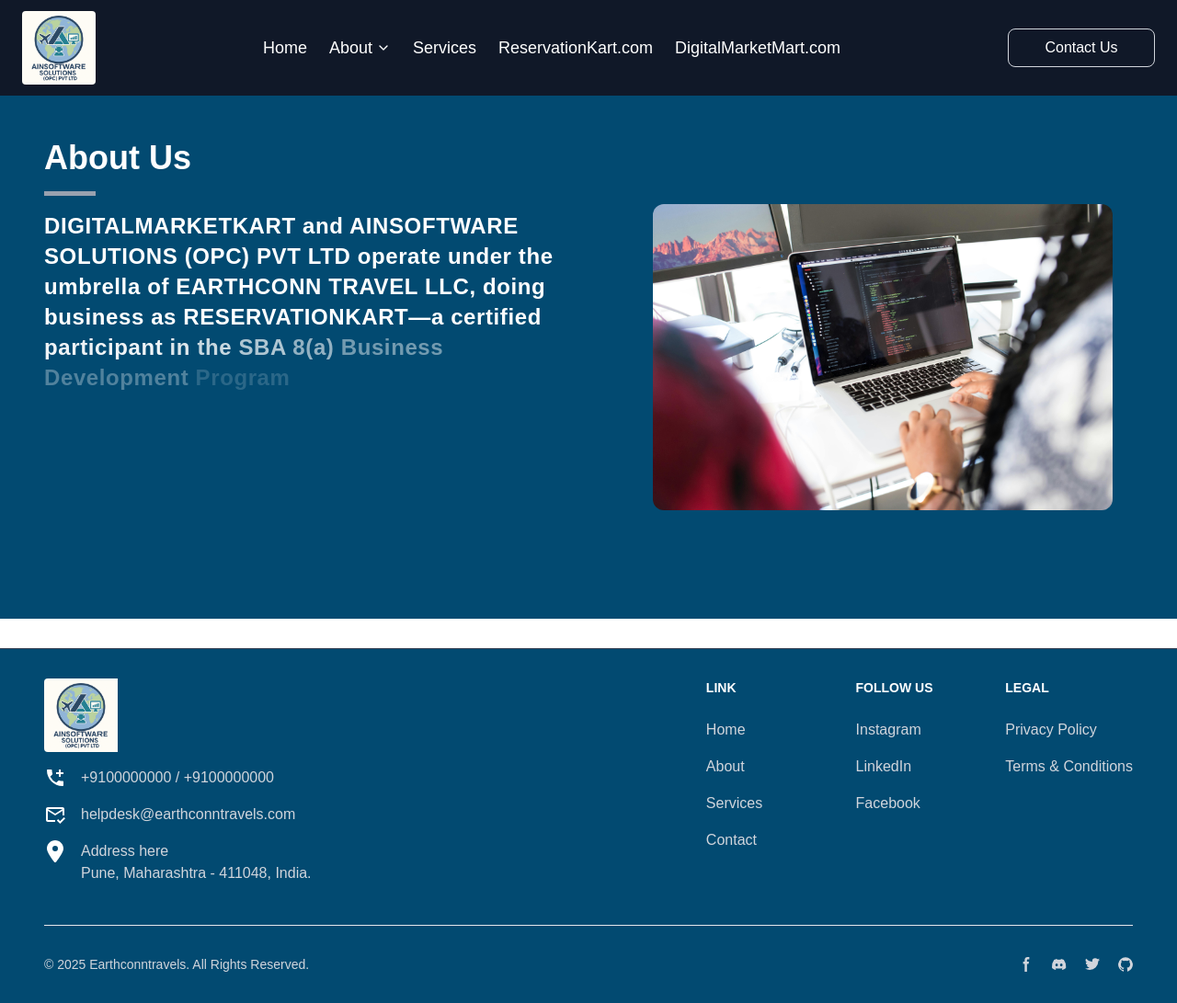
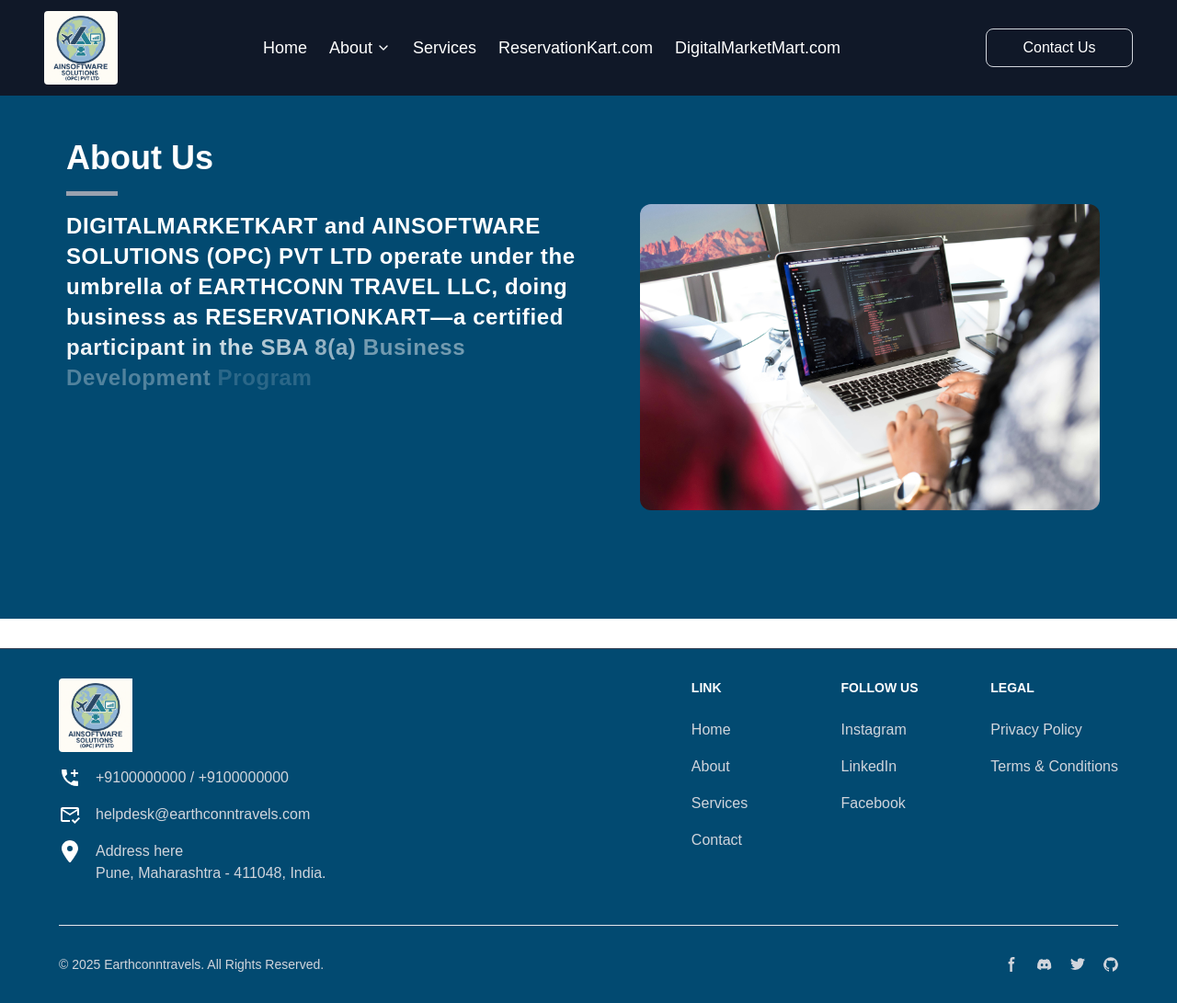
Before and after one commit to ainsoftware690/ain_software, a Next.js app: page /about in a window 1280 px wide. Shown: the whole page at 92% size. Built offline with nearby package versions, Linux system fonts and the light colour scheme.

Commit message:
responsive

```diff
--- a/src/app/about/page.tsx
+++ b/src/app/about/page.tsx
@@ -9,7 +9,7 @@ const words = `DIGITALMARKETKART and AINSOFTWARE SOLUTIONS (OPC) PVT LTD operate
 export default function About() {
   return (
 
-    <div className=" w-screen bg-sky-900 px-4 sm:px-6 lg:px-8 flex flex-col md:flex-row items-center justify-between gap-8 p-8 py-12  overflow-hidden">
+    <div className=" w-screen bg-sky-900 px-7 md:px-14 flex flex-col md:flex-row items-center justify-between gap-6 p-8 py-12  overflow-hidden">
 
 
       {/* Text on Left */}
--- a/src/app/components/CaseStudy.tsx
+++ b/src/app/components/CaseStudy.tsx
@@ -36,7 +36,7 @@ export default function CaseStudySlider() {
   const slide = slides[currentSlide];
 
   return (
-    <div className="w-screen bg-sky-900 px-4 sm:px-6 lg:px-8 flex flex-col md:flex-row items-center justify-between gap-8 p-8 py-12 mt-8 overflow-hidden">
+    <div className="w-screen bg-sky-900 px-8 md:px-16 flex flex-col md:flex-row items-center justify-between gap-8 p-8 py-12 mt-8 overflow-hidden">
 
     <div className="flex flex-col items-center w-full max-w-[1240px] mx-auto relative mt-12 mb-12 ">
       <div className="flex flex-row items-center w-full flex-wrap lg:flex-nowrap gap-10">
--- a/src/app/components/Footer.tsx
+++ b/src/app/components/Footer.tsx
@@ -11,7 +11,7 @@ const Footer = () => {
     <div className="w-screen bg-sky-900 overflow-hidden border-t border-gray-700 mt-8">
       {/* Footer Info Section */}
       <div className="dark:bg-neutral-950/80 bg-sky-900">
-        <div className="mx-auto px-4 sm:px-6 lg:px-12 py-8">
+        <div className="mx-auto px-8 md:px-16 py-8">
           <div className="md:flex md:justify-between">
             {/* Logo and Contact */}
             <div className="mb-6 md:mb-0">
--- a/src/app/components/NavigationBar.tsx
+++ b/src/app/components/NavigationBar.tsx
@@ -33,7 +33,7 @@ export default function NavigationBar() {
   return (
     <div className="sticky top-0 z-40 w-full bg-gray-900 text-white">
       {/* Desktop Navigation */}
-      <div className="hidden lg:flex items-center justify-between px-6 py-3">
+      <div className="hidden lg:flex items-center justify-between mx-12 py-3">
         <Link href="/">
           <Image src="/images/logo.png" alt="Logo" width={100} height={100} className="h-20 w-20 rounded" priority />
         </Link>
--- a/src/app/components/WhyChooseUS.tsx
+++ b/src/app/components/WhyChooseUS.tsx
@@ -27,7 +27,7 @@ const features = [
 
 export default function WhyChooseUs() {
   return (
-    <section className="w-screen py-12 px-5 md:px-10 bg-sky-900 text-white overflow-hidden mt-8">
+    <section className="w-screen py-12 px-7 md:px-14 bg-sky-900 text-white overflow-hidden mt-8">
       <div className="text-4xl md:text-5xl font-bold mb-4">
         <h2 className="text-3xl lg:text-5xl font-bold mx-4 font-work-sans mb-2">
           Why Choose Us?
--- a/src/app/digitalmart/page.tsx
+++ b/src/app/digitalmart/page.tsx
@@ -4,7 +4,7 @@ import Link from 'next/link';
 
 const DigitalMarketMart: React.FC = () => {
   return (
-    <section className="w-screen bg-sky-900 text-white py-12 px-4 md:px-8 lg:px-16 overflow-hidden">
+    <section className="w-screen bg-sky-900 text-white py-12 px-8 md:px-16 overflow-hidden">
       <div className="max-w-6xl mx-auto text-center">
         <h1 className="text-4xl md:text-5xl font-bold mb-6">
           DigitalMarketMart
--- a/src/app/page.tsx
+++ b/src/app/page.tsx
@@ -66,7 +66,7 @@ export default function Home() {
 
 
         {/* At-a-Glance Section */}
-        <section className="w-screen bg-sky-900 py-16 px-4 md:px-8 overflow-hidden mt-8">
+        <section className="w-screen bg-sky-900 py-16 px-8 md:px-16 overflow-hidden mt-8">
           <h2 className="text-4xl md:text-5xl font-bold text-white text-left pl-4 mt-6 mb-4">
             At-a-Glance
           </h2>
@@ -102,7 +102,7 @@ export default function Home() {
         {/*  section end*/}
 
         {/* Partner section start */}
-        <section className="w-screen bg-sky-900 py-16 px-4 md:px-8 text-white overflow-hidden mt-8">
+        <section className="w-screen bg-sky-900 py-16 px-8 md:px-16 text-white overflow-hidden mt-8">
           <h2 className="text-4xl md:text-5xl font-bold mb-4 mx-4">Our Partners</h2>
           <div className="w-12 h-[5px] mx-4 bg-gray-400 mb-6"></div>
 
--- a/src/app/services/page.tsx
+++ b/src/app/services/page.tsx
@@ -5,7 +5,7 @@ import { CardSpotlight } from "../components/ui/card-spotlight";
 
 export default function Services() {
   return (
-    <div className="w-screen py-10 px-4 md:px-10 bg-sky-900 h-auto text-white overflow-hidden">
+    <div className="w-screen py-10 px-8 md:px-16 bg-sky-900 h-auto text-white overflow-hidden">
       <h2 className="text-4xl md:text-5xl font-bold text-center mt-6 mb-4">
         Services
       </h2>
```
